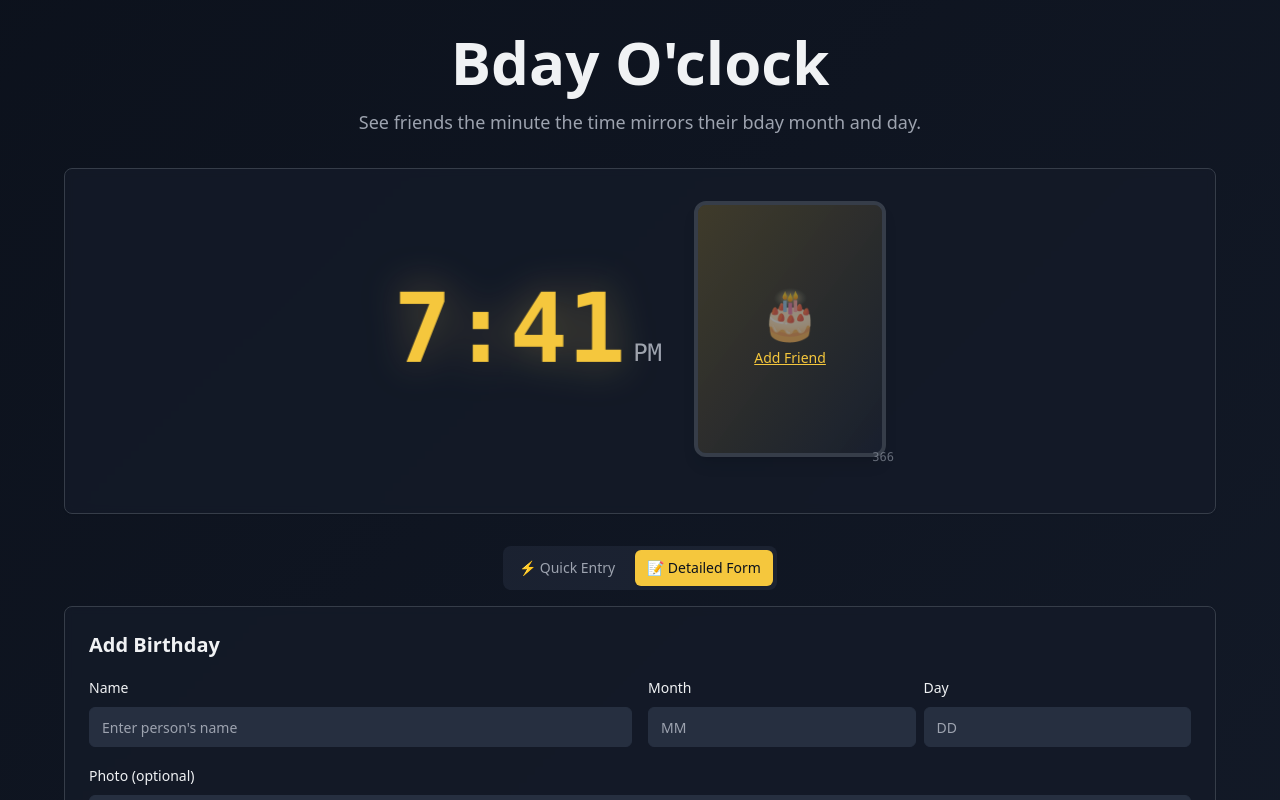
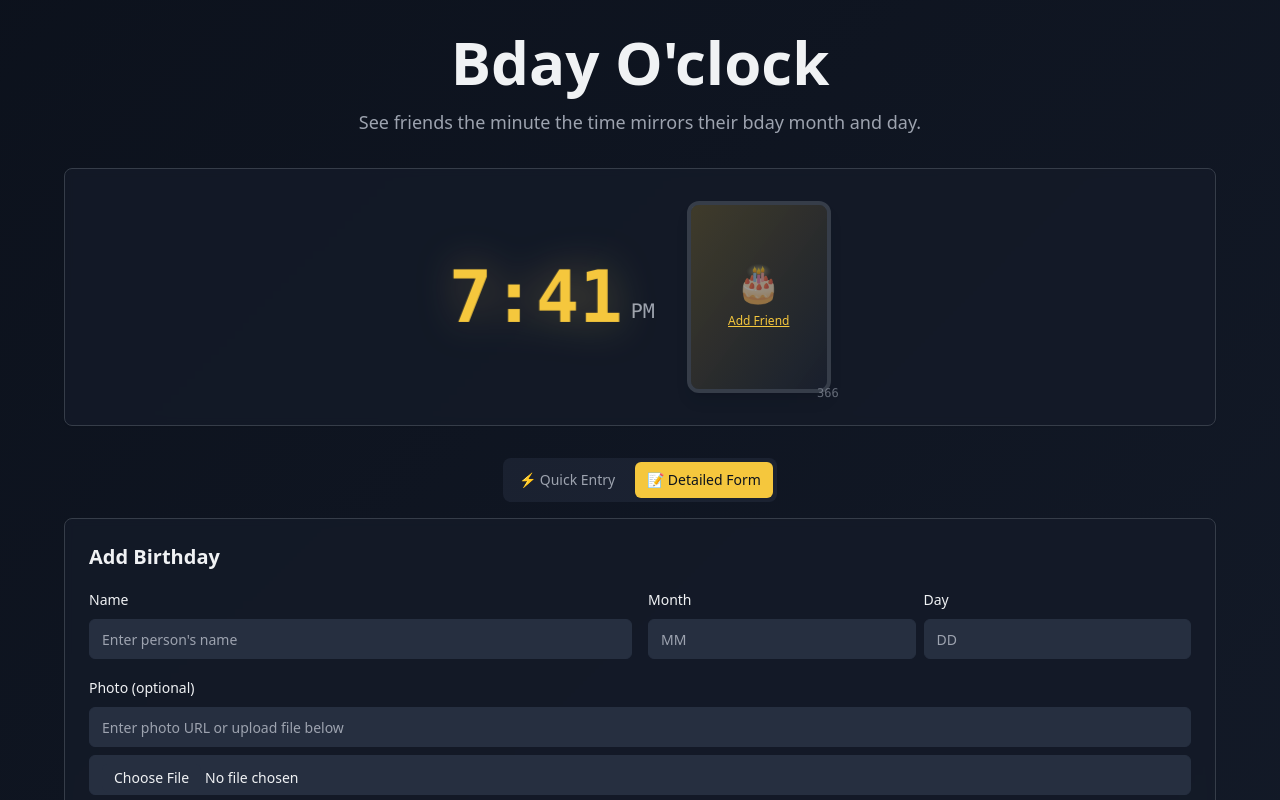
Before and after one commit to shawnshawn61/bday-clock, a React (Vite) app: page / in a window 1280 px wide. Shown: the top 800 px of the page. Built offline with nearby package versions, Linux system fonts and the light colour scheme.

Commit message:
Fix: Center time and photo, improve sentence display
Center the time and photo elements on the screen.
Adjust the display of the celebrity name sentence, ensuring it spans the full width and uses a fun, clean font.
Make the celebrity name in the sentence clickable, linking to their IMDb page.

```diff
--- a/src/components/BirthdayClock.tsx
+++ b/src/components/BirthdayClock.tsx
@@ -138,15 +138,17 @@ export const BirthdayClock = () => {
 
         {/* Digital Clock */}
         <Card className="p-6 md:p-8 bg-card/80 backdrop-blur-sm border-photo-frame">
-          {/* Clock and Photo Unit */}
-          <div className="flex items-center justify-center gap-8 mb-6">
+          {/* Clock and Photo Unit - Centered */}
+          <div className="flex flex-col items-center justify-center space-y-6">
+            {/* Time and Photo Row */}
+            <div className="flex items-center justify-center gap-6 md:gap-8">
               {/* Large Time Display */}
               <div className="text-center">
                 <div className="flex items-baseline gap-2">
-                <span className="text-6xl md:text-8xl font-mono font-bold text-celebration animate-clock-pulse leading-none">
+                  <span className="text-5xl md:text-7xl font-mono font-bold text-celebration animate-clock-pulse leading-none">
                     {format(currentTime, 'h:mm')}
                   </span>
-                <span className="text-xl md:text-2xl font-mono text-muted-foreground self-end mb-1 md:mb-2">
+                  <span className="text-lg md:text-xl font-mono text-muted-foreground self-end mb-1 md:mb-2">
                     {format(currentTime, 'a')}
                   </span>
                 </div>
@@ -154,7 +156,7 @@ export const BirthdayClock = () => {
 
               {/* Portrait Photo - Always present for consistent layout */}
               <div className="flex-shrink-0 relative">
-              <div className="w-32 md:w-48 aspect-[3/4] rounded-xl overflow-hidden border-4 border-photo-frame shadow-lg">
+                <div className="w-24 md:w-36 aspect-[3/4] rounded-xl overflow-hidden border-4 border-photo-frame shadow-lg">
                   {shouldShowGift ? (
                     <div className="w-full h-full relative group">
                       <img
@@ -163,8 +165,8 @@ export const BirthdayClock = () => {
                         className="w-full h-full object-cover transition-transform duration-500 group-hover:scale-105"
                       />
                       <div className="absolute inset-0 bg-gradient-to-t from-black/60 via-transparent to-transparent opacity-0 group-hover:opacity-100 transition-opacity duration-300" />
-                    <div className="absolute bottom-3 left-3 right-3 text-white opacity-0 group-hover:opacity-100 transition-opacity duration-300">
-                      <div className="text-sm font-medium truncate">{currentGift.title}</div>
+                      <div className="absolute bottom-2 left-2 right-2 text-white opacity-0 group-hover:opacity-100 transition-opacity duration-300">
+                        <div className="text-xs font-medium truncate">{currentGift.title}</div>
                         <div className="text-xs opacity-80 truncate">{currentGift.description}</div>
                       </div>
                     </div>
@@ -176,14 +178,14 @@ export const BirthdayClock = () => {
                         className="w-full h-full object-cover"
                       />
                     ) : (
-                    <div className="w-full h-full bg-gradient-to-br from-celebration to-celebration/70 flex items-center justify-center text-4xl md:text-6xl text-white font-bold">
+                      <div className="w-full h-full bg-gradient-to-br from-celebration to-celebration/70 flex items-center justify-center text-3xl md:text-5xl text-white font-bold">
                         {matchingBirthdays[0].name.charAt(0).toUpperCase()}
                       </div>
                     )
                   ) : (
                     <div className="w-full h-full bg-gradient-to-br from-primary/20 to-secondary/30 flex items-center justify-center">
                       <div className="text-center text-muted-foreground/50">
-                      <div className="text-3xl md:text-5xl mb-2">🎂</div>
+                        <div className="text-2xl md:text-4xl mb-1">🎂</div>
                         <button
                           onClick={() => {
                             const formSection = document.querySelector('[data-form-section]');
@@ -193,7 +195,7 @@ export const BirthdayClock = () => {
                               nameInput?.focus();
                             }, 300);
                           }}
-                        className="text-xs md:text-sm font-medium text-primary hover:text-primary/80 transition-colors underline"
+                          className="text-xs font-medium text-primary hover:text-primary/80 transition-colors underline"
                         >
                           Add Friend
                         </button>
@@ -206,10 +208,34 @@ export const BirthdayClock = () => {
                 <div className="absolute -bottom-2 -right-2 text-xs text-muted-foreground/60 font-mono">
                   {remainingDates}
                 </div>
+              </div>
+            </div>
+
+            {/* Celebrity O'clock Message - Full Width */}
+            {currentTimeIsValidDate && matchingBirthdays.length > 0 && !shouldShowGift && (
+              <div className="w-full text-center">
+                <div className="text-lg md:text-xl font-playfair font-medium text-foreground px-4">
+                  It's{' '}
+                  {celebrityMode && matchingBirthdays[0].imdb ? (
+                    <a
+                      href={matchingBirthdays[0].imdb}
+                      target="_blank"
+                      rel="noopener noreferrer"
+                      className="text-celebration hover:text-celebration/80 transition-colors underline decoration-2 underline-offset-4"
+                    >
+                      {matchingBirthdays[0].name}
+                    </a>
+                  ) : (
+                    <span className="text-celebration">{matchingBirthdays[0].name}</span>
+                  )}
+                  {' '}O'clock! 🥳⏰
+                </div>
+              </div>
+            )}
 
             {/* Gift showcase info */}
             {shouldShowGift && (
-                <div className="text-center mt-3">
+              <div className="text-center">
                 <div className="text-lg font-semibold text-foreground mb-1">
                   {currentGift.title}
                 </div>
@@ -223,30 +249,6 @@ export const BirthdayClock = () => {
                 </a>
               </div>
             )}
-
-              {/* Birthday info below photo - only when there's a match */}
-              {currentTimeIsValidDate && matchingBirthdays.length > 0 && !shouldShowGift && (
-                <div className="text-center mt-3">
-                  <div className="text-lg font-semibold text-foreground">
-                    {celebrityMode && matchingBirthdays[0].imdb ? (
-                      <a
-                        href={matchingBirthdays[0].imdb}
-                        target="_blank"
-                        rel="noopener noreferrer"
-                        className="text-foreground hover:text-primary transition-colors underline decoration-dotted underline-offset-2"
-                      >
-                        {matchingBirthdays[0].name}
-                      </a>
-                    ) : (
-                      matchingBirthdays[0].name
-                    )}
-                  </div>
-                  <div className="text-sm text-muted-foreground">
-                    It's {matchingBirthdays[0].name} O'clock 🥳⏰
-                  </div>
-                </div>
-              )}
-            </div>
           </div>
 
         </Card>
```
Lines whose indentation alone changed are shown as unchanged.
